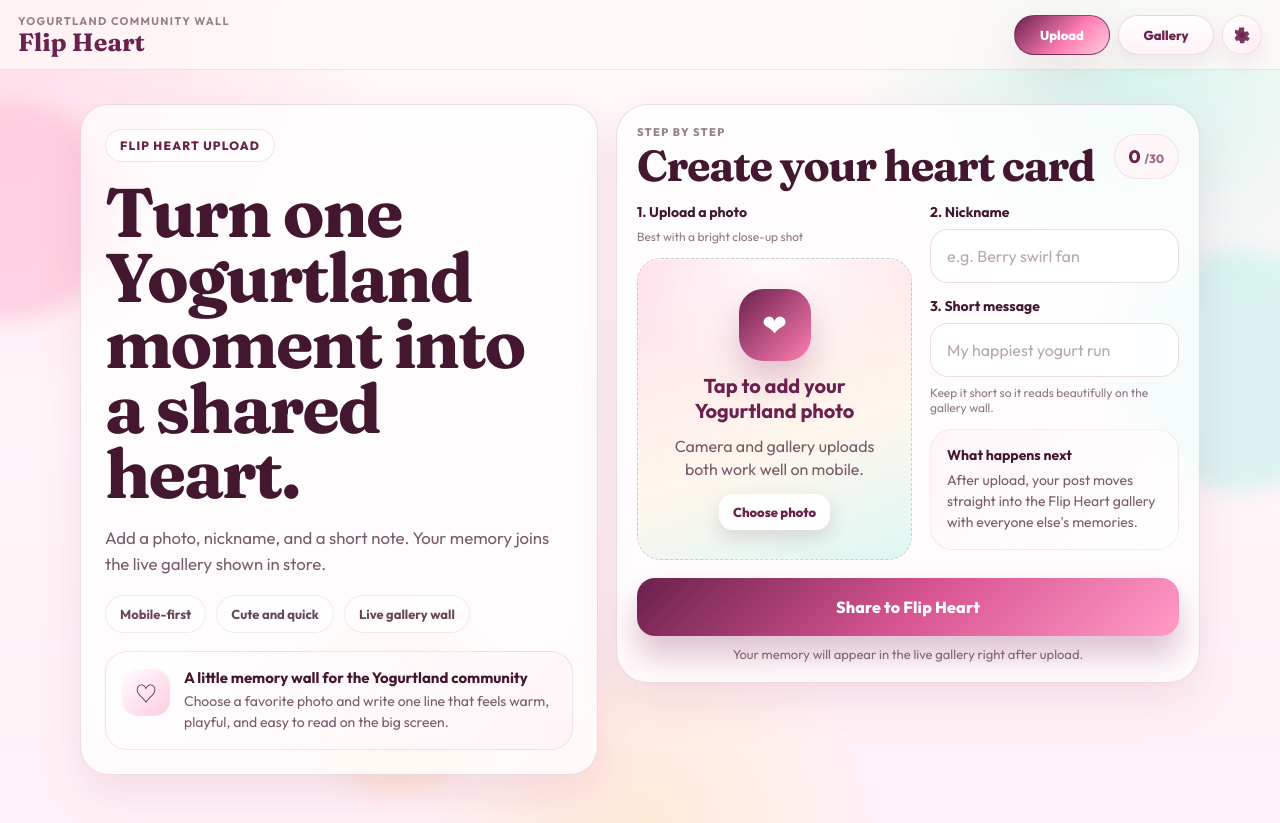
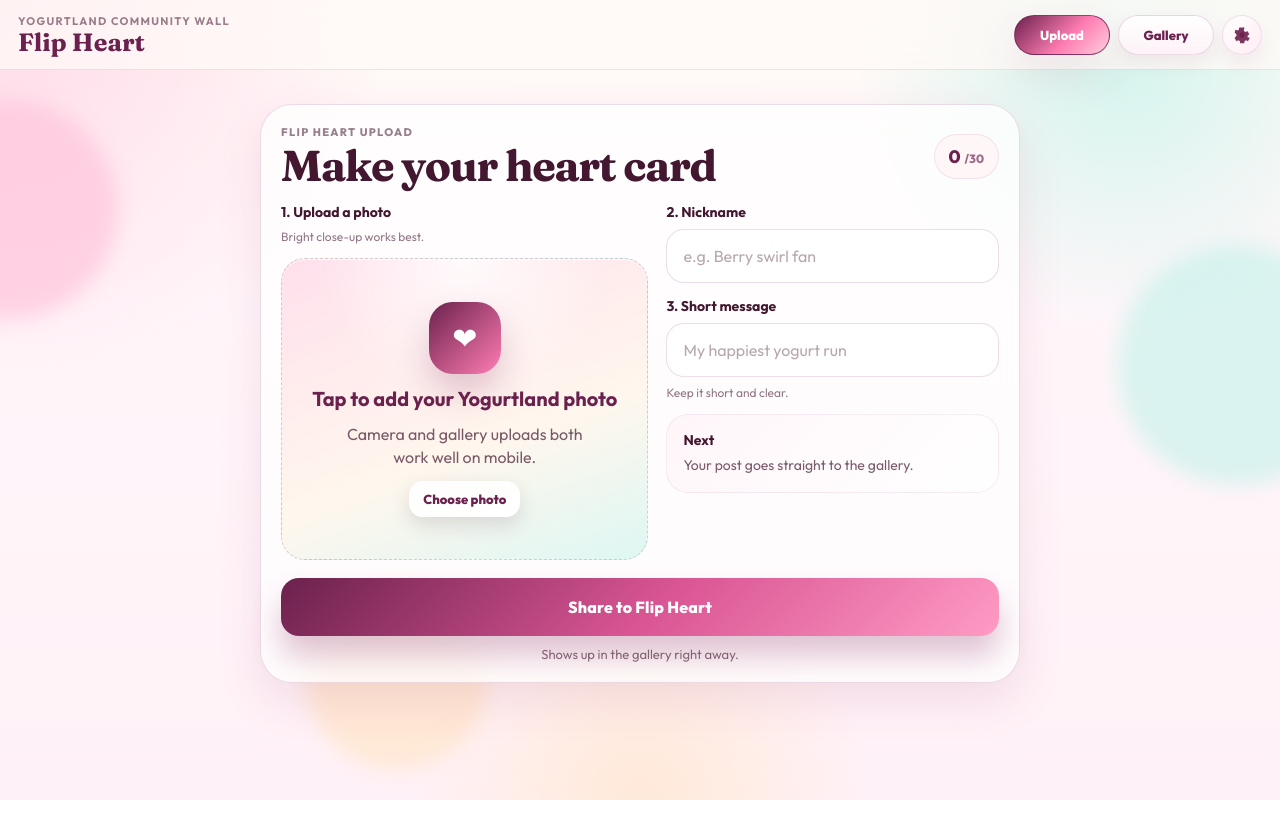
Before and after one commit to sowon23sowon23-coder/heart, a Next.js app: page / in a window 1280 px wide. After the commit the page ends 800 px from the top, so only its background shows below. Built offline with nearby package versions, Linux system fonts and the light colour scheme; no server answers.

Commit message:
Simplify upload screen copy

```diff
--- a/app/page.js
+++ b/app/page.js
@@ -98,37 +98,11 @@
       </div>
 
       <section className={styles.shell}>
-        <div className={styles.hero}>
-          <div className={styles.badge}>Flip Heart Upload</div>
-          <h1 className={styles.title}>Turn one Yogurtland moment into a shared heart.</h1>
-          <p className={styles.sub}>
-            Add a photo, nickname, and a short note. Your memory joins the live gallery shown in
-            store.
-          </p>
-
-          <div className={styles.chips}>
-            <span className={styles.chip}>Mobile-first</span>
-            <span className={styles.chip}>Cute and quick</span>
-            <span className={styles.chip}>Live gallery wall</span>
-          </div>
-
-          <div className={styles.storyCard}>
-            <div className={styles.storyIcon}>♡</div>
-            <div>
-              <strong className={styles.storyTitle}>A little memory wall for the Yogurtland community</strong>
-              <p className={styles.storyText}>
-                Choose a favorite photo and write one line that feels warm, playful, and easy to
-                read on the big screen.
-              </p>
-            </div>
-          </div>
-        </div>
-
         <section className={styles.card}>
           <div className={styles.formHeader}>
             <div>
-              <div className={styles.sectionEyebrow}>Step by step</div>
-              <h2 className={styles.cardTitle}>Create your heart card</h2>
+              <div className={styles.sectionEyebrow}>Flip Heart Upload</div>
+              <h1 className={styles.cardTitle}>Make your heart card</h1>
             </div>
             <div className={styles.counterPill}>
               <span>{description.length}</span>
@@ -142,7 +116,7 @@
                 <label className={styles.label} htmlFor="photo-upload">
                   1. Upload a photo
                 </label>
-                <span className={styles.helper}>Best with a bright close-up shot</span>
+                <span className={styles.helper}>Bright close-up works best.</span>
               </div>
 
               <div
@@ -213,16 +187,13 @@
                   maxLength={30}
                 />
                 <span className={styles.helper}>
-                  Keep it short so it reads beautifully on the gallery wall.
+                  Keep it short and clear.
                 </span>
               </label>
 
               <div className={styles.tipBox}>
-                <strong>What happens next</strong>
-                <p>
-                  After upload, your post moves straight into the Flip Heart gallery with
-                  everyone else&apos;s memories.
-                </p>
+                <strong>Next</strong>
+                <p>Your post goes straight to the gallery.</p>
               </div>
             </div>
           </div>
@@ -233,9 +204,7 @@
             <button className={styles.btn} onClick={handleUpload} disabled={loading}>
               {loading ? "Sending to the heart wall..." : "Share to Flip Heart"}
             </button>
-            <p className={styles.rewardText}>
-              Your memory will appear in the live gallery right after upload.
-            </p>
+            <p className={styles.rewardText}>Shows up in the gallery right away.</p>
           </div>
         </section>
       </section>
--- a/app/page.module.css
+++ b/app/page.module.css
@@ -45,107 +45,16 @@
 .shell {
   position: relative;
   z-index: 1;
-  width: min(1120px, 100%);
+  width: min(760px, 100%);
   margin: 0 auto;
-  display: grid;
-  gap: 18px;
+  display: block;
 }
 
-.hero,
 .card {
   border: 1px solid var(--yg-border);
   background: var(--yg-surface);
   box-shadow: var(--yg-shadow-soft);
   backdrop-filter: blur(18px);
-}
-
-.hero {
-  display: grid;
-  gap: 18px;
-  padding: 24px;
-  border-radius: 28px;
-}
-
-.badge {
-  width: fit-content;
-  padding: 8px 14px;
-  border-radius: var(--yg-radius-pill);
-  font-size: 12px;
-  font-weight: 800;
-  letter-spacing: 0.1em;
-  text-transform: uppercase;
-  color: var(--yg-berry-800);
-  background: rgba(255, 255, 255, 0.58);
-  border: 1px solid rgba(140, 47, 101, 0.12);
-}
-
-.title {
-  max-width: 10ch;
-  font-size: clamp(2.4rem, 8vw, 4.3rem);
-  line-height: 0.95;
-}
-
-.sub {
-  max-width: 36rem;
-  color: var(--yg-text-muted);
-  font-size: 1.05rem;
-  line-height: 1.55;
-}
-
-.chips {
-  display: flex;
-  flex-wrap: wrap;
-  gap: 10px;
-}
-
-.chip {
-  padding: 10px 14px;
-  border-radius: var(--yg-radius-pill);
-  background: rgba(255, 255, 255, 0.52);
-  border: 1px solid rgba(140, 47, 101, 0.1);
-  font-size: 13px;
-  font-weight: 700;
-  color: rgba(66, 23, 47, 0.8);
-}
-
-.storyCard {
-  display: grid;
-  grid-template-columns: auto 1fr;
-  gap: 14px;
-  align-items: start;
-  padding: 16px;
-  border-radius: 22px;
-  background:
-    linear-gradient(135deg, rgba(255, 255, 255, 0.82), rgba(255, 240, 245, 0.7)),
-    rgba(255, 255, 255, 0.5);
-  border: 1px solid rgba(140, 47, 101, 0.12);
-}
-
-.storyIcon {
-  display: grid;
-  place-items: center;
-  width: 48px;
-  height: 48px;
-  border-radius: 16px;
-  background: linear-gradient(135deg, #fff, rgba(255, 201, 225, 0.95));
-  color: var(--yg-berry-800);
-  font-size: 22px;
-  box-shadow: inset 0 1px 0 rgba(255, 255, 255, 0.9);
-}
-
-.storyTitle {
-  display: block;
-  margin-bottom: 4px;
-  font-size: 15px;
-}
-
-.storyText {
-  color: var(--yg-text-muted);
-  font-size: 14px;
-  line-height: 1.5;
-}
-
-.card {
   border-radius: 32px;
   padding: 20px;
 }
@@ -416,16 +325,6 @@
     padding-top: 34px;
   }
 
-  .shell {
-    grid-template-columns: 0.94fr 1.06fr;
-    align-items: start;
-  }
-
-  .hero {
-    position: sticky;
-    top: 92px;
-  }
-
   .grid {
     grid-template-columns: 1.05fr 0.95fr;
     align-items: start;
@@ -438,7 +337,6 @@
     padding-bottom: 32px;
   }
 
-  .hero,
   .card {
     padding: 18px;
     border-radius: 24px;
```
